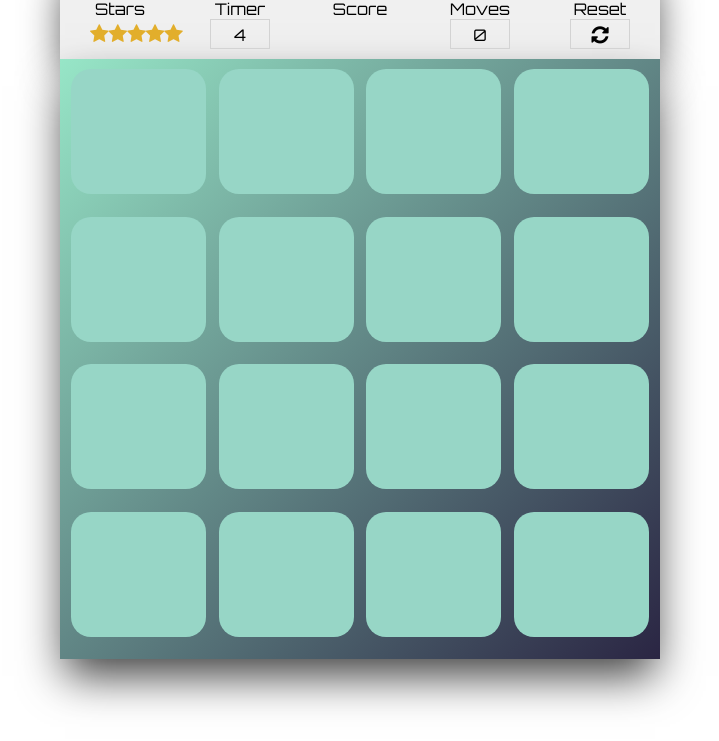
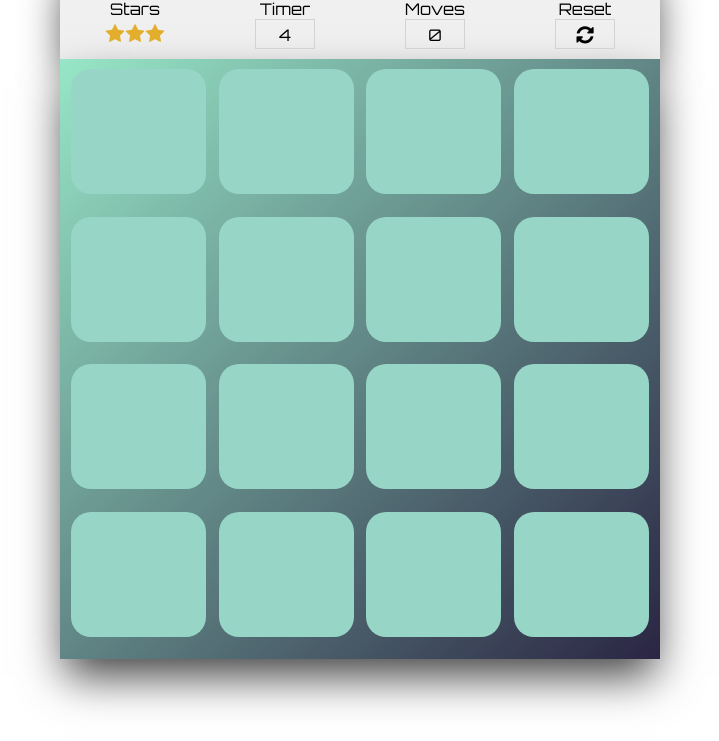
Before and after one commit to Get2DaChoppa/memory-game, a plain HTML site: page index.html in a window 1280 px wide. Shown: the part 59-800 px from the top of the page, without its empty margins (280-999 px from the left). Drawn offline with nearby package versions, Linux system fonts and the light colour scheme; a web font is replaced by a local one.

Commit message:
Add files via upload

```diff
--- a/index.html
+++ b/index.html
@@ -24,17 +24,11 @@
                         <i class="fa fa-star"></i>
                         <i class="fa fa-star"></i>
                         <i class="fa fa-star"></i>
-                        <i class="fa fa-star"></i>
-                        <i class="fa fa-star"></i>
                     </div>
                 </li>
                 <li>
                     <span>Timer</span>
                     <div class="timer"></div>
-                </li>
-                <li>
-                    <span>Score</span>
-                    <div class="score"></div>
                 </li>
                 <li>
                     <span>Moves</span>
@@ -57,6 +51,7 @@
                 <i class=""></i>
             </div>
             <h3></h3>
+            <div class="stars"></div>
             <h5></h5>
             <div class="play-again">
                 <p>Play Again</p>
```
